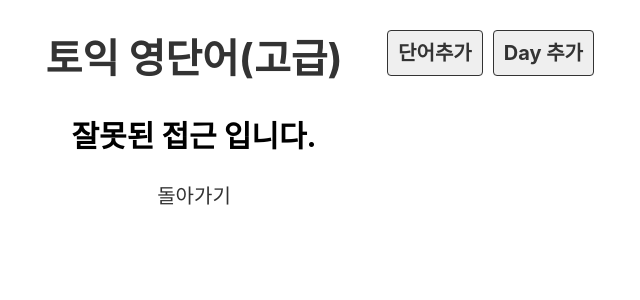
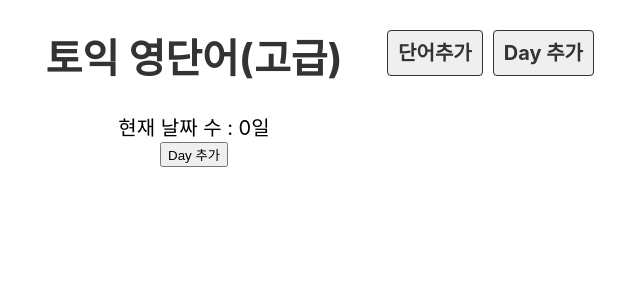
Before and after one commit to nkhyejin/react_voca, a React (Create React App) app: page /create_day in a window 1280 px wide. Shown: the top 300 px of the page, without its empty margins (446-1086 px from the left). Built offline with nearby package versions, Linux system fonts and the light colour scheme; no server answers.

Commit message:
날짜 추가 컴포넌트

```diff
--- a/src/App.js
+++ b/src/App.js
@@ -5,6 +5,7 @@
 import { BrowserRouter, Route, Routes } from "react-router-dom";
 import EmptyPage from "./component/EmptyPage";
 import CreateWord from "./component/CreateWord";
+import CreateDay from "./component/CreateDay";
 
 function App() {
   return (
@@ -15,6 +16,7 @@
           <Route path="/" element={<DayList />} />
           <Route path="/day/:day" element={<Day />} />
           <Route path="/create_word" element={<CreateWord />} />
+          <Route path="/create_day" element={<CreateDay />} />
           <Route path="*" element={<EmptyPage />} />
         </Routes>
       </div>
--- /dev/null
+++ b/src/component/CreateDay.js
@@ -0,0 +1,39 @@
+import { useEffect, useState } from "react";
+import { useNavigate } from "react-router-dom";
+import useFetch from "../hooks/useFetch";
+
+const CreateWord = () => {
+  const days = useFetch("http://localhost:3001/days");
+  const navigate = useNavigate();
+
+  const onHandleClick = (e) => {
+    fetch(`http://localhost:3001/days/`, {
+      method: "POST",
+      headers: {
+        "Content-Type": "application/json",
+      },
+      body: JSON.stringify({
+        day: days.length + 1,
+      }),
+    })
+      .then((res) => {
+        if (res.ok) {
+          alert("성공했습니다.");
+          navigate("/");
+        }
+      })
+      .catch((error) => {
+        alert("실패했습니다.");
+        console.error("실패:", error);
+      });
+  };
+
+  return (
+    <>
+      <div>현재 날짜 수 : {days.length}일 </div>
+      <button onClick={onHandleClick}> Day 추가 </button>
+    </>
+  );
+};
+
+export default CreateWord;
--- a/src/component/Header.js
+++ b/src/component/Header.js
@@ -10,9 +10,9 @@
         <Link to="create_word" className="link">
           단어추가
         </Link>
-        <a href="#x" className="link">
+        <Link to="create_day" className="link">
           Day 추가
-        </a>
+        </Link>
       </div>
     </div>
   );
```
Also changed, not shown: src/db/data.json (+23 -0 lines).
